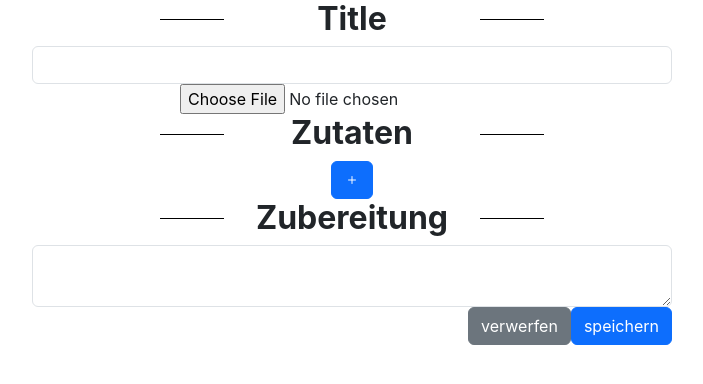
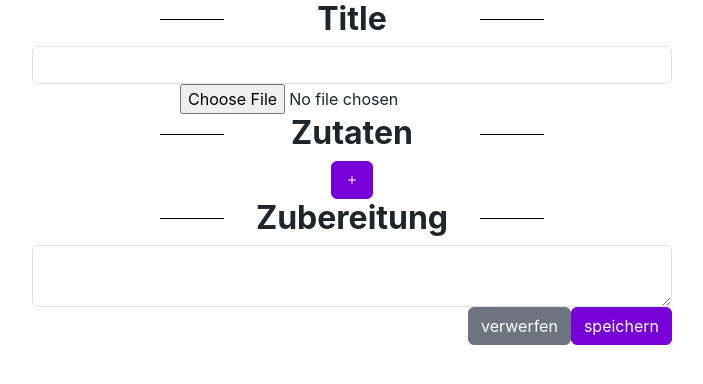
Before and after one commit to KlnSdr/webEngineering-2024-frontend, a React (Create React App) app in the folder frontend-react/: page / in a window 1280 px wide. Shown: the top 384 px of the page, without its empty margins (288-991 px from the left). Built offline with nearby package versions, Linux system fonts and the light colour scheme.

Commit message:
[FRONTEND-7]: hell yeah! style

```diff
--- a/frontend-react/package.json
+++ b/frontend-react/package.json
@@ -16,6 +16,7 @@
     "react-bootstrap": "^2.10.4",
     "react-dom": "^18.3.1",
     "react-scripts": "5.0.1",
+    "sass": "^1.77.8",
     "typescript": "^4.9.5",
     "web-vitals": "^2.1.4"
   },
--- a/frontend-react/src/App.tsx
+++ b/frontend-react/src/App.tsx
@@ -1,5 +1,6 @@
 import CreateRecipeView from "./views/CreateRecipeView";
-import 'bootstrap/dist/css/bootstrap.min.css';
+// import 'bootstrap/dist/css/bootstrap.min.css';
+import "./style/boostrapOverride.scss";
 import 'bootstrap-icons/font/bootstrap-icons.css';
 import "./style/App.css";
 
--- /dev/null
+++ b/frontend-react/src/style/boostrapOverride.scss
@@ -0,0 +1,12 @@
+// change the theme
+$theme-colors: (
+  "primary": #7700d9,
+  "secondary": #6c757d,
+  "success": #198754,
+  "warning": #ffc107,
+  "danger": #dc3545,
+  "info": #0dcaf0
+);
+
+// Import Bootstrap and its default variables
+@import '~bootstrap/scss/bootstrap.scss';
--- a/frontend-react/src/views/CreateRecipeView.tsx
+++ b/frontend-react/src/views/CreateRecipeView.tsx
@@ -23,7 +23,7 @@ function CreateRecipeView() {
 
   useEffect(() => {
     ProductsService.getAll().then((products: Product[]) =>
-      setAvailableProducts(products)
+      setAvailableProducts([{name: "", unit: ""}, ...products])
     );
   }, []);
 
@@ -68,6 +68,7 @@ function CreateRecipeView() {
           verwerfen
         </Button>
         <Button
+        variant="primary"
           onClick={() => {
             console.log(state);
           }}
```
Also changed, not shown: 1 other file (tests, documents, lock files or other folders).
